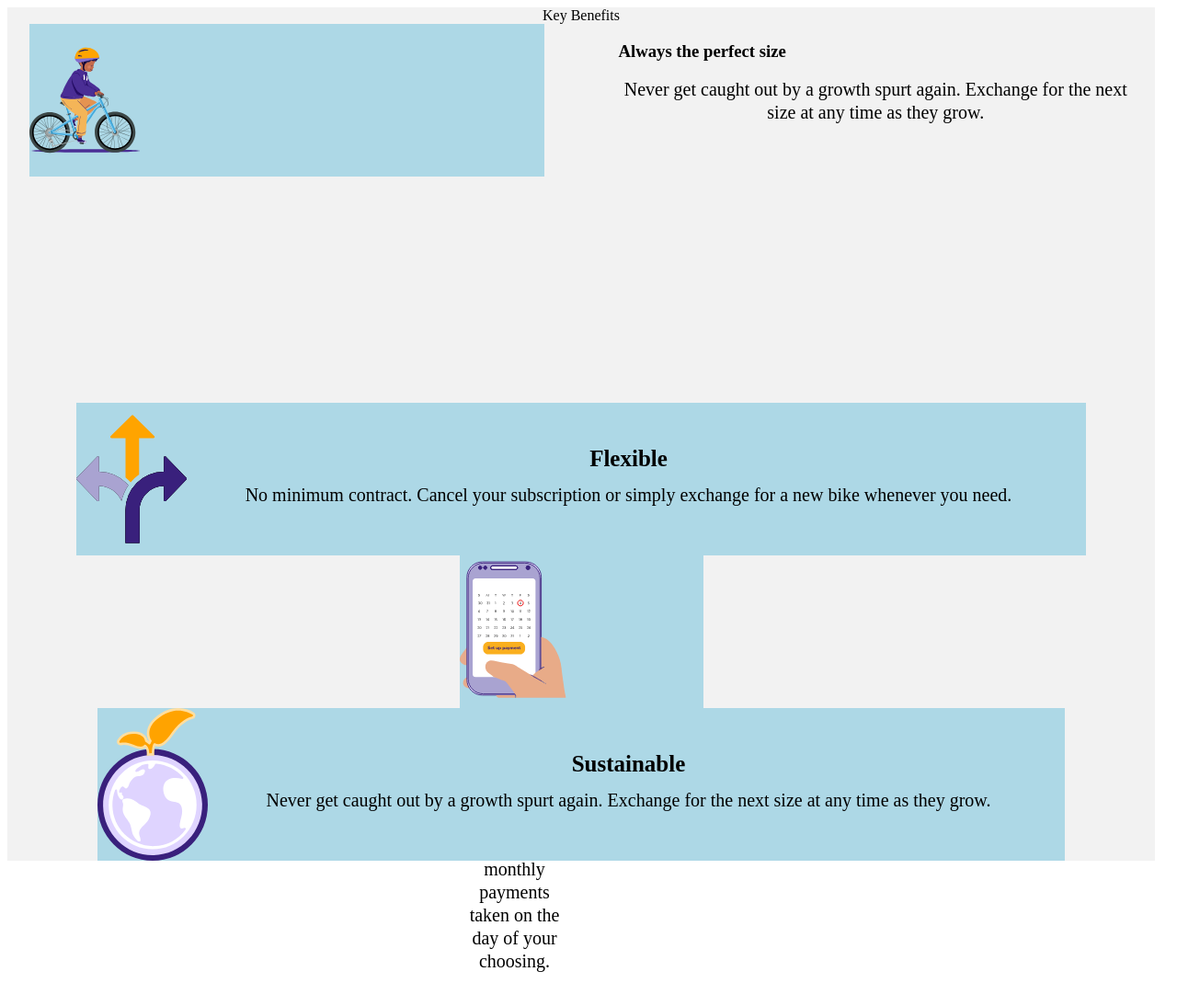
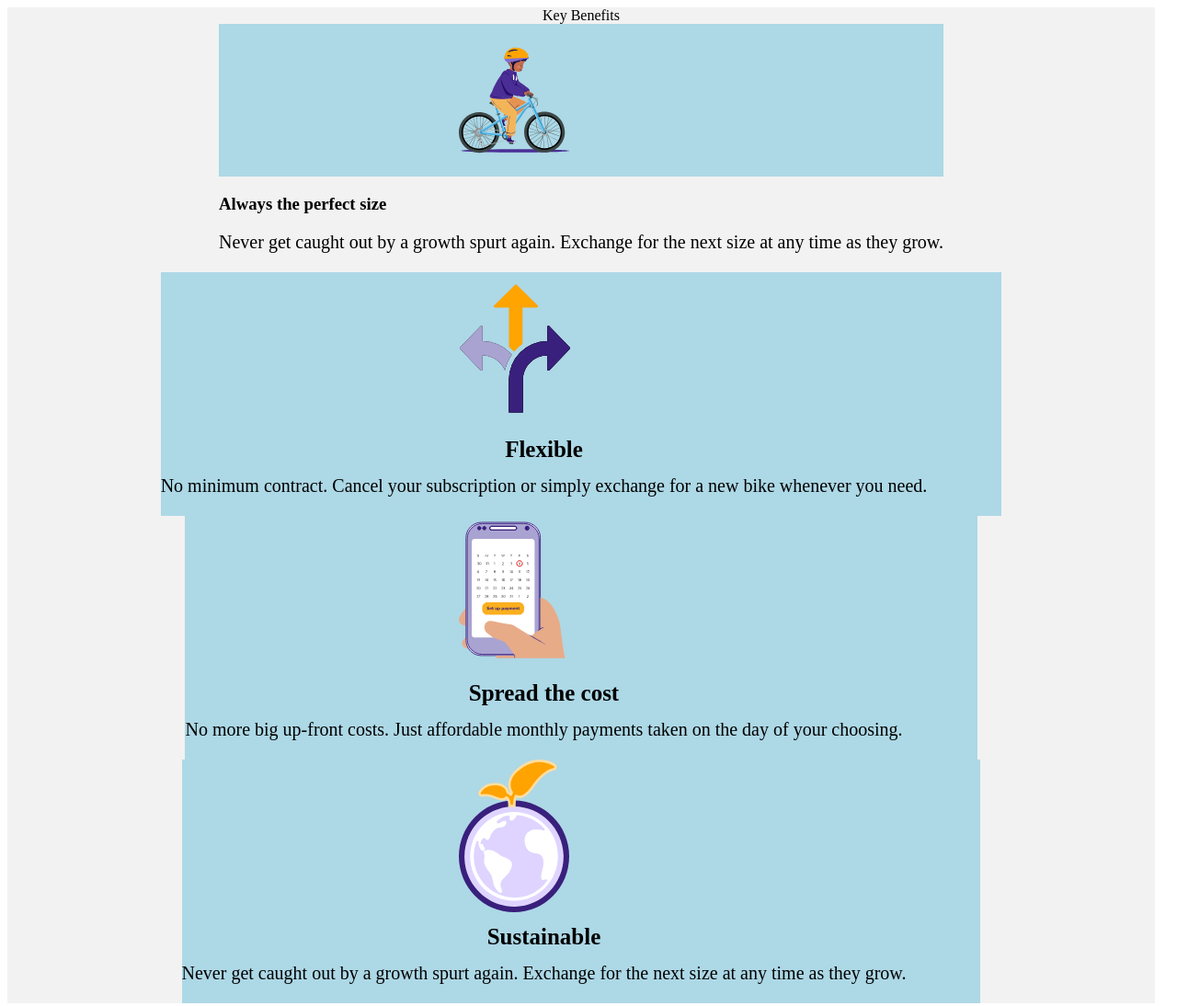
Before and after one commit to bikeclub-caroline/Key_Benefits_Shopify, a plain HTML site: page index.html in a window 1280 px wide. Shown: the whole page at 92% size. Before the commit the page ends 1058 px from the top, so only its background shows below. Drawn offline with Linux system fonts and the light colour scheme.

Commit message:
fixed mobile view

```diff
--- a/index.css
+++ b/index.css
@@ -2,29 +2,37 @@ html {
   box-sizing: border-box;
 }
 
+/* Mobile view ___________*/
 .key-benefits-ctnr {
   display: flex;
-    flex-direction: column;
-    justify-content: center;
-    align-items: center;
+  flex-direction: column;
+  justify-content: center;
+  align-items: center;
   max-width: 1200px;
-
   background: #f2f2f2;
   padding: 0 1.5rem;
 }
 
-/* icon */
+/* Icon */
 .svg-wrapper {
   width: 142px;
   height: 134px;
 }
 
+/* Card */
 .benef-card {
   display: flex;
   flex-direction: column;
   align-items: center;
+  flex-basis: 100%;
 }
 
+/* Title and paragraph wrapper */
+.text-ctnr {
+  width: auto;
+}
+
+/* Title */
 .benef-card h3 {
   font-weight: 700;
   font-size: 25px;
@@ -33,10 +41,7 @@ html {
   margin: 12px 0 12px 0;
 }
 
-/* Text */
-.text-ctnr {
-  width: auto;
-}
+/* Paragraph  */
 .text-ctnr p {
   font-weight: 400;
   font-size: 20px;
@@ -45,18 +50,16 @@ html {
   margin-top: 0;
 }
 
-/* tablet view */
+/* Tablet view ___________*/
 @media screen and (min-width: 1024px) {
   .benef-cards-ctnr {
-    display: grid;
-    grid-template-columns: repeat(2, 1fr);
-    grid-template-rows: repeat(2, 1fr);
-        grid-column-gap: 4rem;
+    flex-direction: row;
     flex-wrap: wrap;
   }
 
   .benef-card {
     background-color: lightblue;
+    flex-basis: 45%;
   }
 
   .svg-wrapper {
@@ -66,16 +69,10 @@ html {
   }
 }
 
-/* from small laptops to large screens */
+/* from small laptops to large screens ___________ */
 
 @media screen and (min-width: 1248px) {
-  .benef-cards-ctnr {
-    grid-column-gap: 81px;
-    grid-row-gap: 80px;
-  }
   .benef-card {
-    display: flex;
-    flex-direction: row;
     padding-right: 81px;
   }
 
```
Also changed, not shown: index.html (+1 -1 lines).
